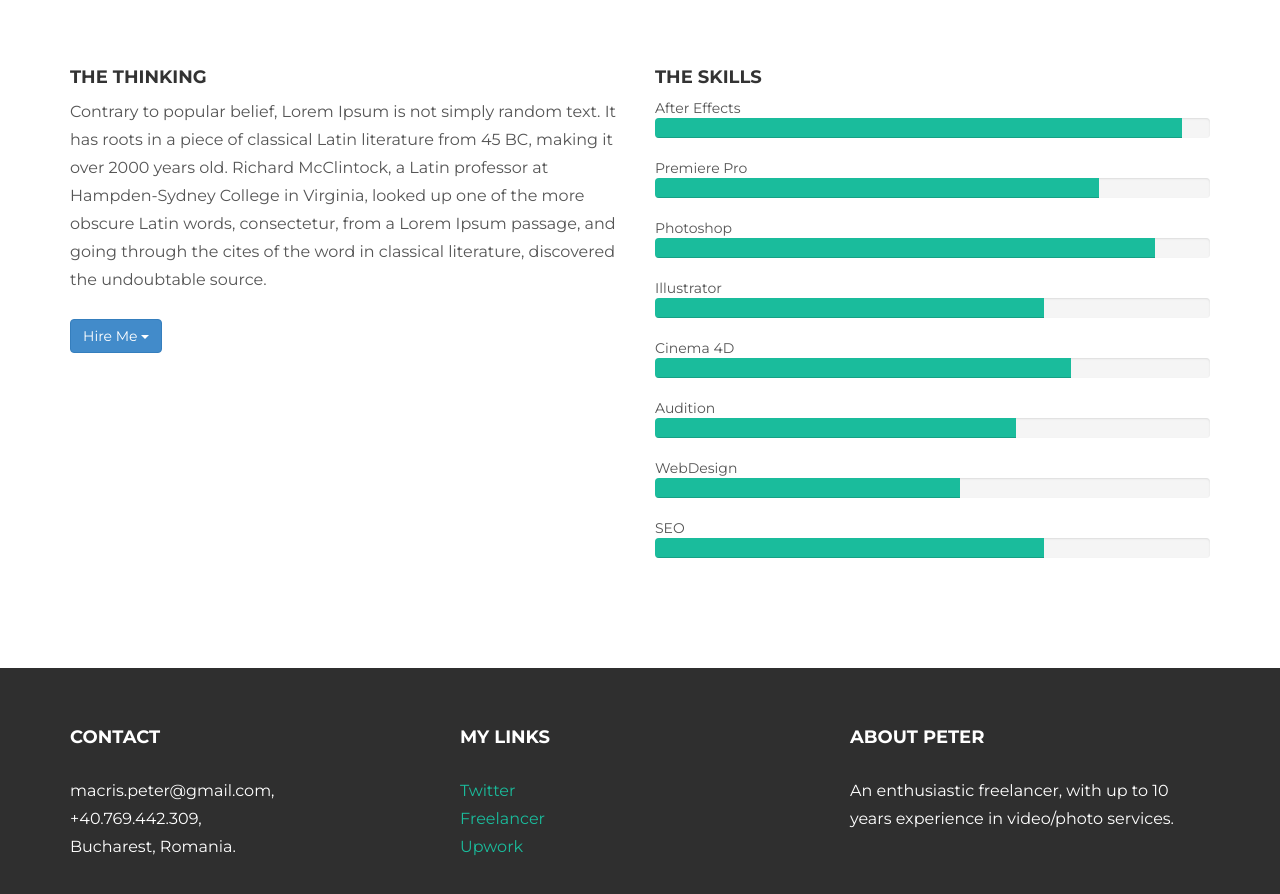
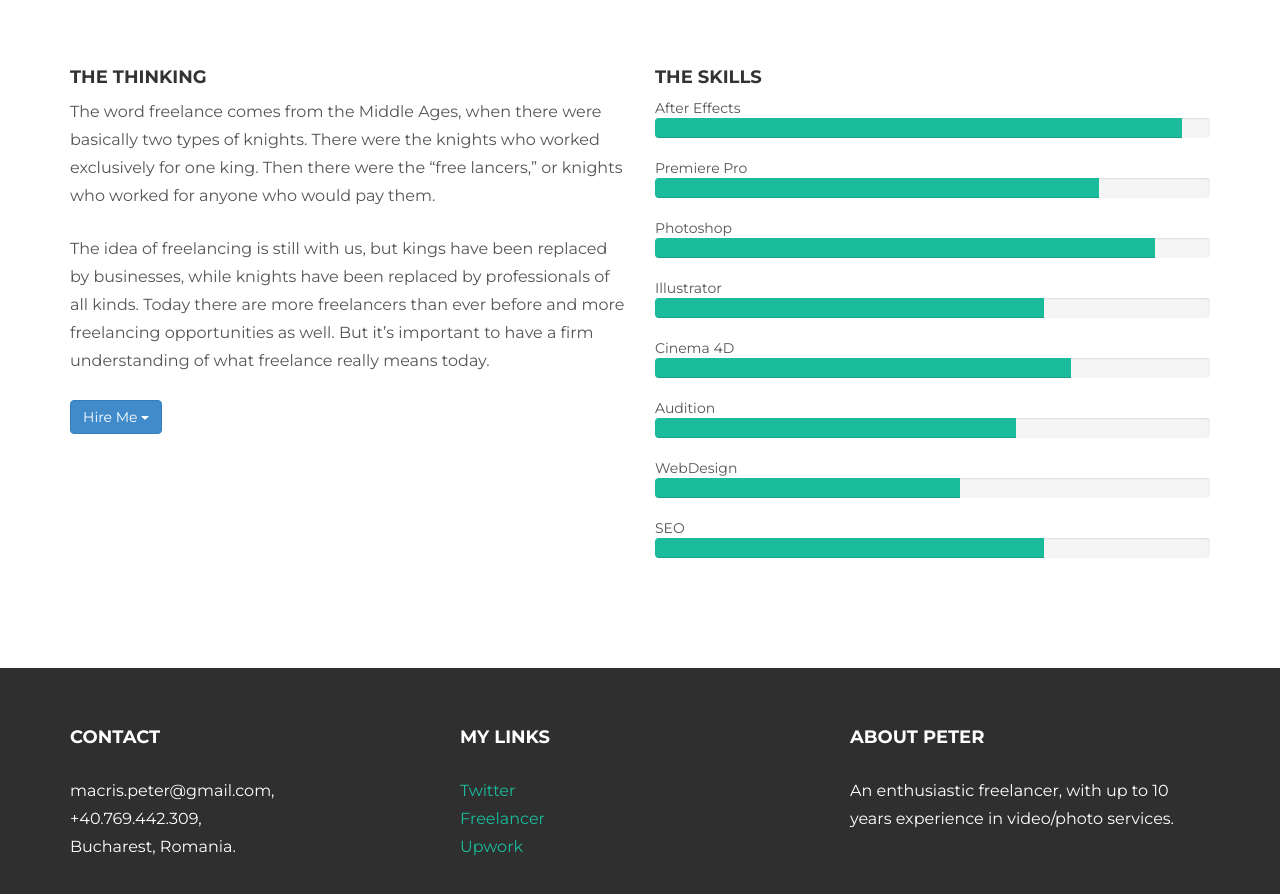
Before and after one commit to PeterPortfolioMac/en, a plain HTML site: page about.html in a window 1280 px wide. Shown: the part 2318-3212 px from the top of the page. Drawn offline with nearby package versions, Linux system fonts and the light colour scheme.

Commit message:
Update about.html

```diff
--- a/about.html
+++ b/about.html
@@ -140,7 +140,8 @@
 		<div class="row mt">
 			<div class="col-lg-6">
 				<h4>THE THINKING</h4>
-				<p>Contrary to popular belief, Lorem Ipsum is not simply random text. It has roots in a piece of classical Latin literature from 45 BC, making it over 2000 years old. Richard McClintock, a Latin professor at Hampden-Sydney College in Virginia, looked up one of the more obscure Latin words, consectetur, from a Lorem Ipsum passage, and going through the cites of the word in classical literature, discovered the undoubtable source.</p>
+				<p>The word freelance comes from the Middle Ages, when there were basically two types of knights. There were the knights who worked exclusively for one king. Then there were the “free lancers,” or knights who worked for anyone who would pay them. </p>
+				<p>The idea of freelancing is still with us, but kings have been replaced by businesses, while knights have been replaced by professionals of all kinds. Today there are more freelancers than ever before and more freelancing opportunities as well. But it’s important to have a firm understanding of what freelance really means today.</p>
 				<div class="btn-group">
                 <button type="button" class="btn btn-primary dropdown-toggle" data-toggle="dropdown" aria-haspopup="true" aria-expanded="false">
                 Hire Me <span class="caret"></span>
```
